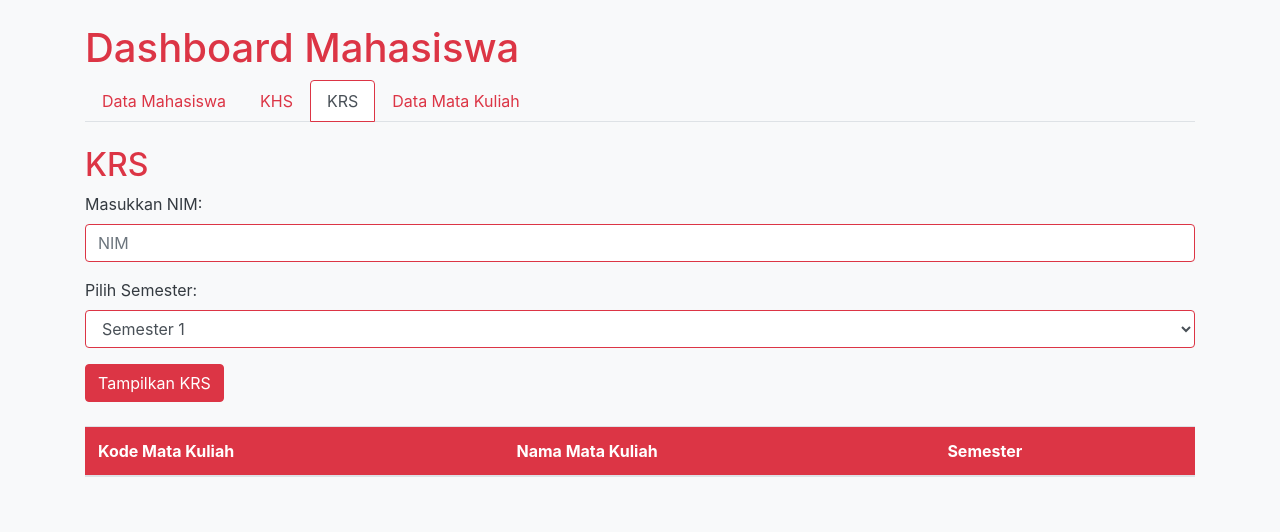
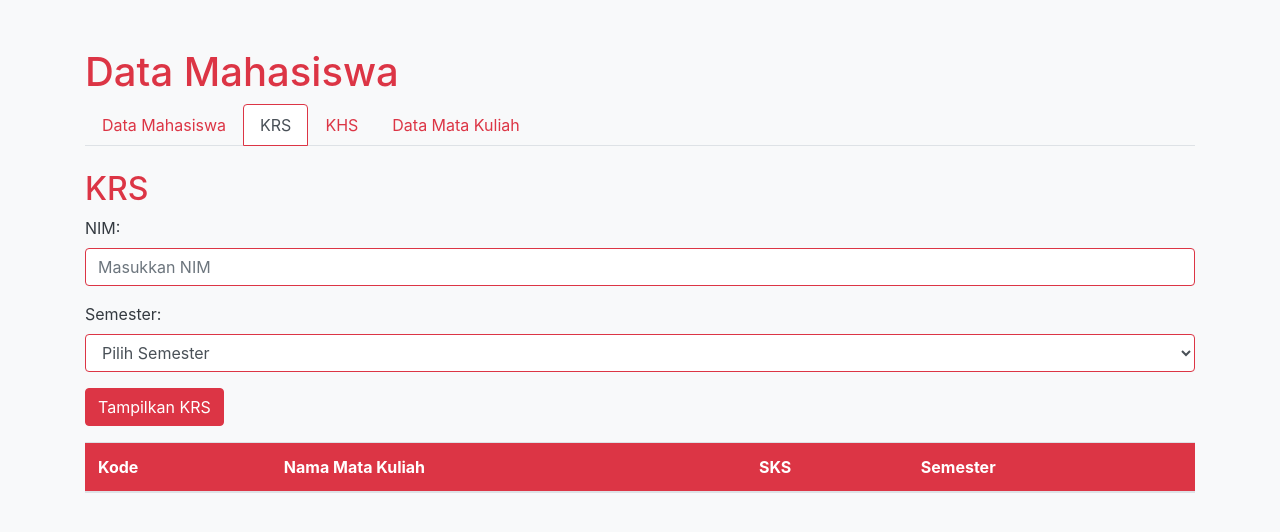
Before and after one commit to deaberlianty/ppl, a plain HTML site: page index.html in a window 1280 px wide. Both pictures are taken after a click on the tab "KRS". Drawn offline with nearby package versions, Linux system fonts and the light colour scheme.

Commit message:
index.html

```diff
--- a/index.html
+++ b/index.html
@@ -3,34 +3,40 @@
 <head>
     <meta charset="UTF-8">
     <meta name="viewport" content="width=device-width, initial-scale=1.0">
+    <title>Data Mahasiswa</title>
     <link rel="stylesheet" href="https://stackpath.bootstrapcdn.com/bootstrap/4.5.2/css/bootstrap.min.css">
     <link rel="stylesheet" href="styles.css">
-    <title>Dashboard Mahasiswa</title>
+    <script src="https://cdn.jsdelivr.net/npm/chart.js"></script>
+    <style>
+        #khsChart {
+            max-width: 600px;
+            margin: auto;
+        }
+    </style>
 </head>
 <body>
-    <div class="container">
-        <h1 class="mt-4">Dashboard Mahasiswa</h1>
-
-        <!-- Tab Navigation -->
+    <div class="container mt-5">
+        <h1>Data Mahasiswa</h1>
         <ul class="nav nav-tabs" id="myTab" role="tablist">
             <li class="nav-item">
-                <a class="nav-link active" id="mahasiswa-tab" data-toggle="tab" href="#mahasiswa" role="tab" aria-controls="mahasiswa" aria-selected="true">Data Mahasiswa</a>
+                <a class="nav-link active" id="data-mahasiswa-tab" data-toggle="tab" href="#data-mahasiswa" role="tab" aria-controls="data-mahasiswa" aria-selected="true">Data Mahasiswa</a>
             </li>
             <li class="nav-item">
-                <a class="nav-link" id="khs-tab" data-toggle="tab" href="#khs" role="tab" aria-controls="khs" aria-selected="false">KHS</a>
+                <a class="nav-link" id="data-krs-tab" data-toggle="tab" href="#data-krs" role="tab" aria-controls="data-krs" aria-selected="false">KRS</a>
             </li>
             <li class="nav-item">
-                <a class="nav-link" id="krs-tab" data-toggle="tab" href="#krs" role="tab" aria-controls="krs" aria-selected="false">KRS</a>
+                <a class="nav-link" id="data-khs-tab" data-toggle="tab" href="#data-khs" role="tab" aria-controls="data-khs" aria-selected="false">KHS</a>
             </li>
             <li class="nav-item">
-                <a class="nav-link" id="matakuliah-tab" data-toggle="tab" href="#matakuliah" role="tab" aria-controls="matakuliah" aria-selected="false">Data Mata Kuliah</a>
+                <a class="nav-link" id="data-mata-kuliah-tab" data-toggle="tab" href="#data-mata-kuliah" role="tab" aria-controls="data-mata-kuliah" aria-selected="false">Data Mata Kuliah</a>
             </li>
         </ul>
 
         <div class="tab-content" id="myTabContent">
-            <div class="tab-pane fade show active" id="mahasiswa" role="tabpanel" aria-labelledby="mahasiswa-tab">
+            <!-- Tab Data Mahasiswa -->
+            <div class="tab-pane fade show active" id="data-mahasiswa" role="tabpanel" aria-labelledby="data-mahasiswa-tab">
                 <h2 class="mt-4">Data Mahasiswa</h2>
-                <table class="table" id="data-mahasiswa">
+                <table class="table" id="data-mahasiswa-table">
                     <thead>
                         <tr>
                             <th>NIM</th>
@@ -38,20 +44,22 @@
                         </tr>
                     </thead>
                     <tbody>
-                        <!-- Data mahasiswa akan ditambahkan di sini -->
+                        <!-- Data mahasiswa akan ditampilkan di sini -->
                     </tbody>
                 </table>
             </div>
 
-            <div class="tab-pane fade" id="khs" role="tabpanel" aria-labelledby="khs-tab">
-                <h2 class="mt-4">KHS</h2>
+            <!-- Tab KRS -->
+            <div class="tab-pane fade" id="data-krs" role="tabpanel" aria-labelledby="data-krs-tab">
+                <h2 class="mt-4">KRS</h2>
                 <div class="form-group">
-                    <label for="nimKHS">Masukkan NIM:</label>
-                    <input type="text" class="form-control" id="nimKHS" placeholder="NIM">
+                    <label for="nimKRS">NIM:</label>
+                    <input type="text" class="form-control" id="nimKRS" placeholder="Masukkan NIM">
                 </div>
                 <div class="form-group">
-                    <label for="semesterKHS">Pilih Semester:</label>
-                    <select class="form-control" id="semesterKHS">
+                    <label for="semesterKRS">Semester:</label>
+                    <select class="form-control" id="semesterKRS">
+                        <option value="">Pilih Semester</option>
                         <option value="1">Semester 1</option>
                         <option value="2">Semester 2</option>
                         <option value="3">Semester 3</option>
@@ -62,66 +70,56 @@
                         <option value="8">Semester 8</option>
                     </select>
                 </div>
-                <button class="btn btn-primary" id="lihatGrafikButton">Lihat Grafik</button>
-                <div id="grafik" class="mt-4">
-                    <!-- Grafik IPK dan IPS akan ditampilkan di sini -->
-                </div>
-            </div>
-
-            <div class="tab-pane fade" id="krs" role="tabpanel" aria-labelledby="krs-tab">
-                <h2 class="mt-4">KRS</h2>
-                <div class="form-group">
-                    <label for="nimKRS">Masukkan NIM:</label>
-                    <input type="text" class="form-control" id="nimKRS" placeholder="NIM">
-                </div>
-                <div class="form-group">
-                    <label for="semesterKRS">Pilih Semester:</label>
-                    <select class="form-control" id="semesterKRS">
-                        <option value="1">Semester 1</option>
-                        <option value="2">Semester 2</option>
- <option value="3">Semester 3</option>
-                        <option value="4">Semester 4</option>
-                        <option value="5">Semester 5</option>
-                        <option value="6">Semester 6</option>
-                        <option value="7">Semester 7</option>
-                        <option value="8">Semester 8</option>
-                    </select>
-                </div>
                 <button class="btn btn-primary" id="tampilkanKRSButton">Tampilkan KRS</button>
-                <table class="table mt-4" id="data-krs">
+                <table class="table mt-3" id="data-krs">
                     <thead>
                         <tr>
-                            <th>Kode Mata Kuliah</th>
+                            <th>Kode</th>
                             <th>Nama Mata Kuliah</th>
+                            <th>SKS</th>
                             <th>Semester</th>
                         </tr>
                     </thead>
                     <tbody>
-                        <!-- Data KRS akan ditambahkan di sini -->
+                        <!-- Data KRS akan ditampilkan di sini -->
                     </tbody>
                 </table>
             </div>
 
-            <div class="tab-pane fade" id="matakuliah" role="tabpanel" aria-labelledby="matakuliah-tab">
+            <!-- Tab KHS -->
+            <div class="tab-pane fade" id="data-khs" role="tabpanel" aria-labelledby ="data-khs-tab">
+                <h2 class="mt-4">KHS</h2>
+                <div class="form-group">
+                    <label for="nimKHS">NIM:</label>
+                    <input type="text" class="form-control" id="nimKHS" placeholder="Masukkan NIM">
+                </div>
+                <button class="btn btn-primary" id="lihatGrafikButton">Lihat Grafik</button>
+                <canvas id="khsChart" class="mt-3"></canvas>
+            </div>
+
+            <!-- Tab Data Mata Kuliah -->
+            <div class="tab-pane fade" id="data-mata-kuliah" role="tabpanel" aria-labelledby="data-mata-kuliah-tab">
                 <h2 class="mt-4">Data Mata Kuliah</h2>
-                <table class="table" id="data-matakuliah">
+                <table class="table" id="data-mata-kuliah-table">
                     <thead>
                         <tr>
-                            <th>Kode Mata Kuliah</th>
+                            <th>Semester</th>
+                            <th>Kode</th>
                             <th>Nama Mata Kuliah</th>
+                            <th>SKS</th>
                         </tr>
                     </thead>
                     <tbody>
-                        <!-- Data Mata Kuliah akan ditambahkan di sini -->
+                        <!-- Data mata kuliah akan ditampilkan di sini -->
                     </tbody>
                 </table>
             </div>
         </div>
     </div>
 
+    <script src="script.js"></script>
     <script src="https://code.jquery.com/jquery-3.5.1.slim.min.js"></script>
     <script src="https://cdn.jsdelivr.net/npm/@popperjs/core@2.9.2/dist/umd/popper.min.js"></script>
     <script src="https://stackpath.bootstrapcdn.com/bootstrap/4.5.2/js/bootstrap.min.js"></script>
-    <script src="script.js"></script>
 </body>
 </html>
```
